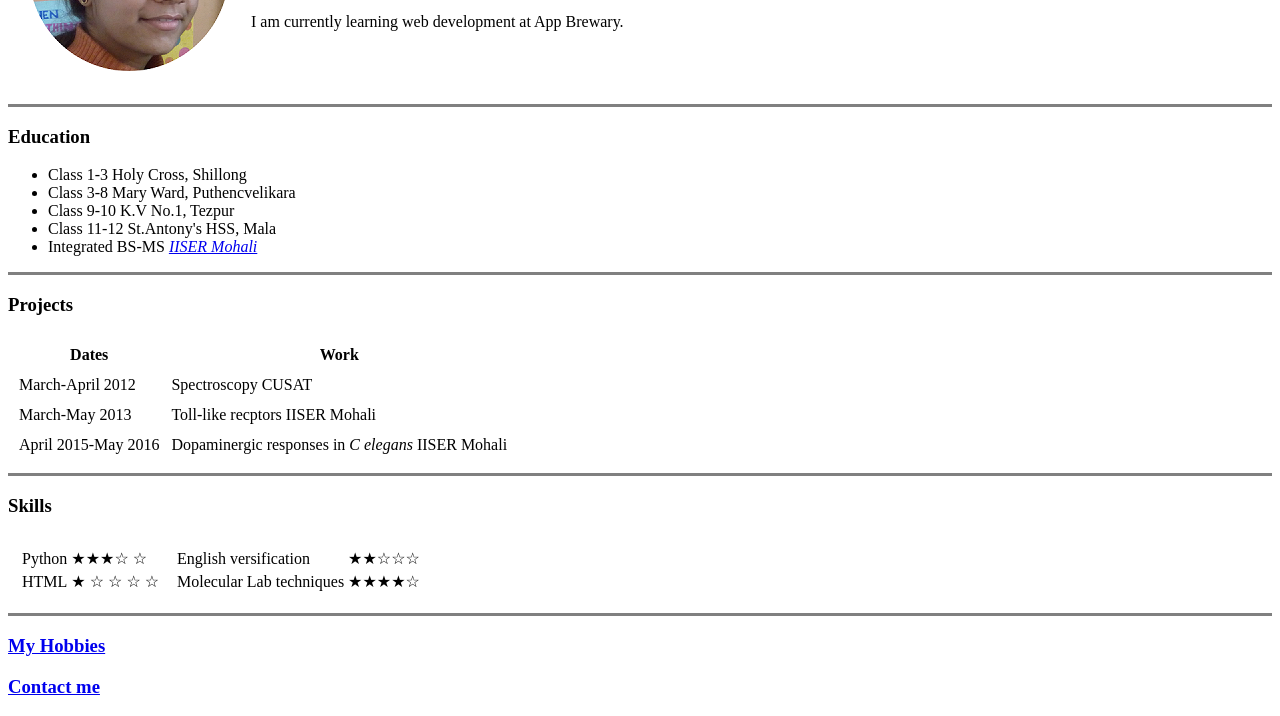
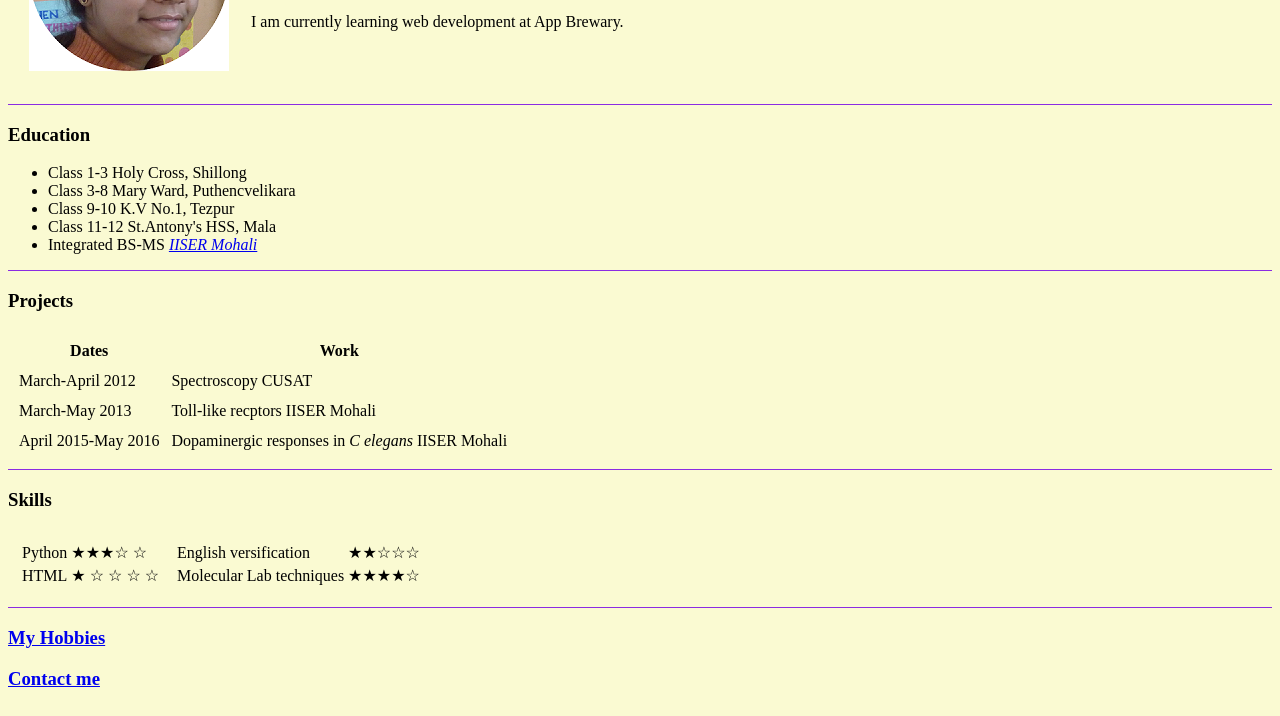
Before and after one commit to joymais/cv, a plain HTML site: page index.html in a window 1280 px wide. Shown: the part 158-874 px from the top of the page. Drawn offline with Linux system fonts and the light colour scheme.

Commit message:
Update index.html

```diff
--- a/index.html
+++ b/index.html
@@ -5,6 +5,16 @@
     <meta charset="UTF-8">
     <meta name="viewport" content="width=device-width, initial-scale=1.0">
     <title>Aiswarya's website</title>
+     <style>
+        body {
+            background-color:lightgoldenrodyellow;
+        }
+        hr{
+            background-color:blueviolet;
+            border-style: none;
+
+        }
+    </style>
 </head>
 
 <body>
```
